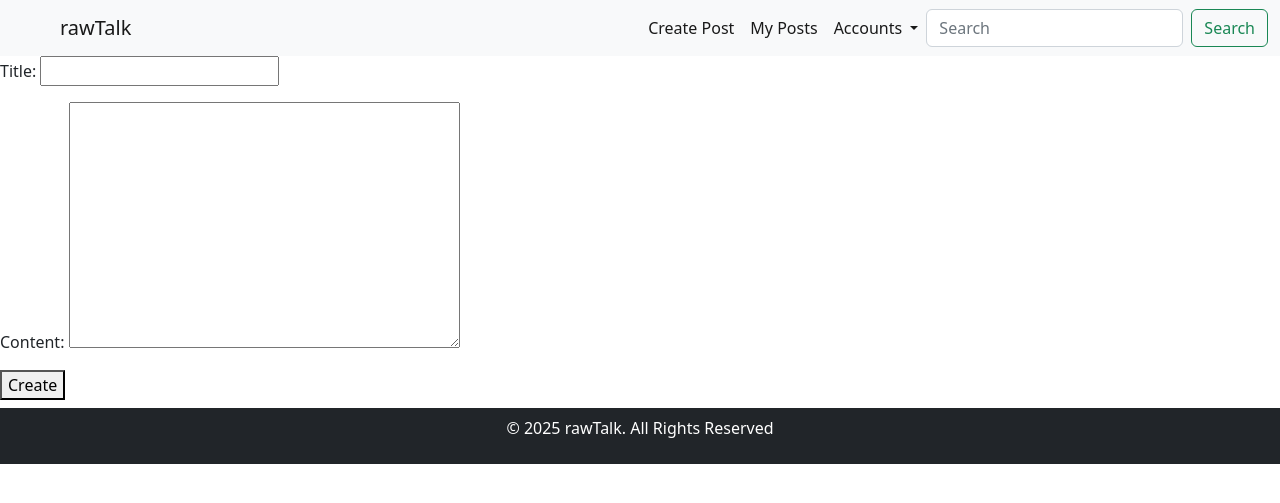
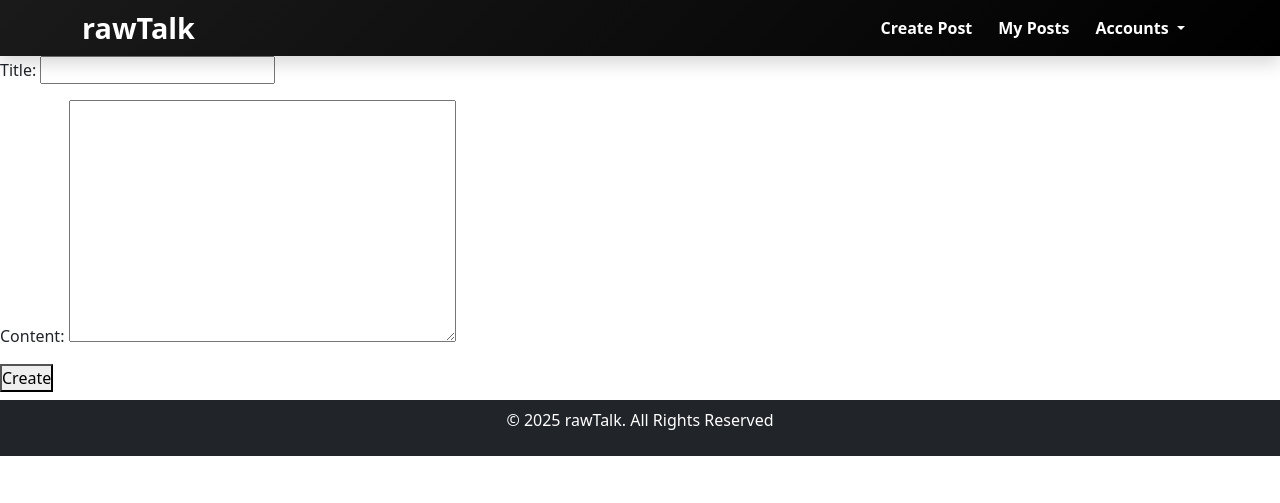
Before and after one commit to tshering10/Blog-App, a Django app: page /create/ in a window 1280 px wide. Shown: the top 503 px of the page. Run offline with Django 5.2, Linux system fonts and the light colour scheme; a user stored in the database is signed in.

Commit message:
styled navbar

```diff
--- /dev/null
+++ b/blog/static/css/styles.css
@@ -0,0 +1,90 @@
+* {
+    padding: 0;
+    margin: 0;
+    box-sizing: border-box;
+}
+
+/* Navbar Styling */
+.navbar {
+    transition: all 0.3s ease-in-out;
+    background: linear-gradient(135deg, #1a1a1a 0%, #000000 100%) !important;
+    box-shadow: 0 4px 20px rgba(0, 0, 0, 0.3);
+}
+
+/* When scrolling down */
+.navbar.scrolled {
+    padding-top: 10px;
+    padding-bottom: 10px;
+    background: rgba(0, 0, 0, 0.9) !important;
+    backdrop-filter: blur(10px);
+    box-shadow: 0 2px 10px rgba(0, 0, 0, 0.2);
+}
+
+.navbar-brand {
+    font-size: 1.8rem;
+    font-weight: 700;
+    /* background: linear-gradient(to right, #31638f 0%, #00f2fe 100%); */
+    /* -webkit-background-clip: text;
+    background-clip: text; */
+    /* color: transparent; */
+    transition: all 0.3s ease;
+}
+
+.navbar-brand:hover {
+    transform: scale(1.05);
+
+}
+
+.nav-link {
+    position: relative;
+    font-weight: 500;
+    color: #e0e0e0 !important;
+    margin: 0 5px;
+    transition: all 0.3s ease;
+}
+
+.nav-link::before {
+    content: '';
+    position: absolute;
+    width: 100%;
+    height: 2px;
+    bottom: 0;
+    left: 0;
+    background: linear-gradient(to right, #e38111 0%, #f19306 100%);
+    visibility: hidden;
+    transform: scaleX(0);
+    transition: all 0.3s ease-in-out;
+}
+
+.nav-link:hover {
+    color: rgb(218, 201, 201) !important;
+    transform: translateY(-2px);
+}
+
+.nav-link:hover::before {
+    visibility: visible;
+    transform: scaleX(1);
+}
+
+.nav-link.active {
+    color: white !important;
+    font-weight: 600;
+}
+
+/* Dropdown menu styling */
+.dropdown-menu {
+    background-color: #1a1a1a;
+    border: 1px solid #333;
+    box-shadow: 0 5px 15px rgba(0, 0, 0, 0.3);
+}
+
+.dropdown-item {
+    color: white;
+    transition: all 0.2s ease;
+}
+
+.dropdown-item:hover {
+    background-color: black;
+    transform: translateY(-2px);
+    color: white;
+}
--- a/blog/templates/posts/base.html
+++ b/blog/templates/posts/base.html
@@ -8,30 +8,33 @@
     <link href="https://cdn.jsdelivr.net/npm/bootstrap@5.2.3/dist/css/bootstrap.min.css" rel="stylesheet" integrity="sha384-rbsA2VBKQhggwzxH7pPCaAqO46MgnOM80zW1RWuH61DGLwZJEdK2Kadq2F9CUG65" crossorigin="anonymous">
     <link rel="stylesheet" href="https://cdnjs.cloudflare.com/ajax/libs/font-awesome/4.7.0/css/font-awesome.min.css">
     <link rel="stylesheet" href="https://cdnjs.cloudflare.com/ajax/libs/font-awesome/6.0.0-beta3/css/all.min.css" />
+    <link rel="stylesheet" href="{% static "css/styles.css" %}">
   </head>
   <body>
-    <nav class="navbar navbar-expand-lg bg-light">
-        <div class="container-fluid">
+    <nav class="navbar navbar-expand-lg bg-dark navbar-dark py-4 py-lg-0 shadow sticky-top">
+        <div class="container">
           {% if user.is_authenticated %}
-            <a class="navbar-brand ms-5" href="{% url 'dashboard' %}">rawTalk</a>
+            <a class="navbar-brand fw-bold" href="{% url 'dashboard' %}">rawTalk</a>
           {% else %}
-            <a class="navbar-brand ms-5" href="{% url 'home' %}">rawTalk</a>
+            <a class="navbar-brand fw-bold" href="{% url 'home' %}">rawTalk</a>
           {% endif %}
 
           <button class="navbar-toggler" type="button" data-bs-toggle="collapse" data-bs-target="#navbarSupportedContent" aria-controls="navbarSupportedContent" aria-expanded="false" aria-label="Toggle navigation">
             <span class="navbar-toggler-icon"></span>
           </button>
           <div class="collapse navbar-collapse" id="navbarSupportedContent">
-            <ul class="navbar-nav ms-auto mb-2 mb-lg-0">
+            <ul class="navbar-nav ms-auto">
 
               {% if user.is_authenticated %}
-              <li class="nav-item">
+              <li class="nav-item px-3 px-lg-0 py-1 py-lg-2">
                 <a class="nav-link active" href="{% url "new_post" %}">Create Post</a>
               </li>
-              <li class="nav-item">
+
+              <li class="nav-item px-3 px-lg-0 py-1 py-lg-2">
                 <a class="nav-link active" href="{% url "user_post_view" %}">My Posts</a>
               </li>
-              <li class="nav-item dropdown">
+
+              <li class="nav-item dropdown px-3 px-lg-0 py-1 py-lg-2">
                 <a class="nav-link dropdown-toggle active" href="#" role="button" data-bs-toggle="dropdown" aria-expanded="false">
                   Accounts
                 </a>
@@ -43,16 +46,16 @@
                 </ul>
               </li>
               {% else %}
-                <li class="nav-item">
-                  <a class="nav-link active" aria-current="page" href="{% url "signup" %}">Register</a>
+              <li class="nav-item px-3 px-lg-0 py-1 py-lg-2">
+                <a class="nav-link active" href="#">About Us</a>
+              </li>
+
+                <li class="nav-item px-3 px-lg-0 py-1 py-lg-2">
+                  <a class="nav-link active "  href="{% url "signup" %}">Register</a>
                 </li>
               {% endif %}
 
             </ul>
-            <form class="d-flex" role="search">
-              <input class="form-control me-2" type="search" placeholder="Search" aria-label="Search">
-              <button class="btn btn-outline-success" type="submit">Search</button>
-            </form>
           </div>
         </div>
       </nav>
```
Also changed, not shown: blog/db.sqlite3.
